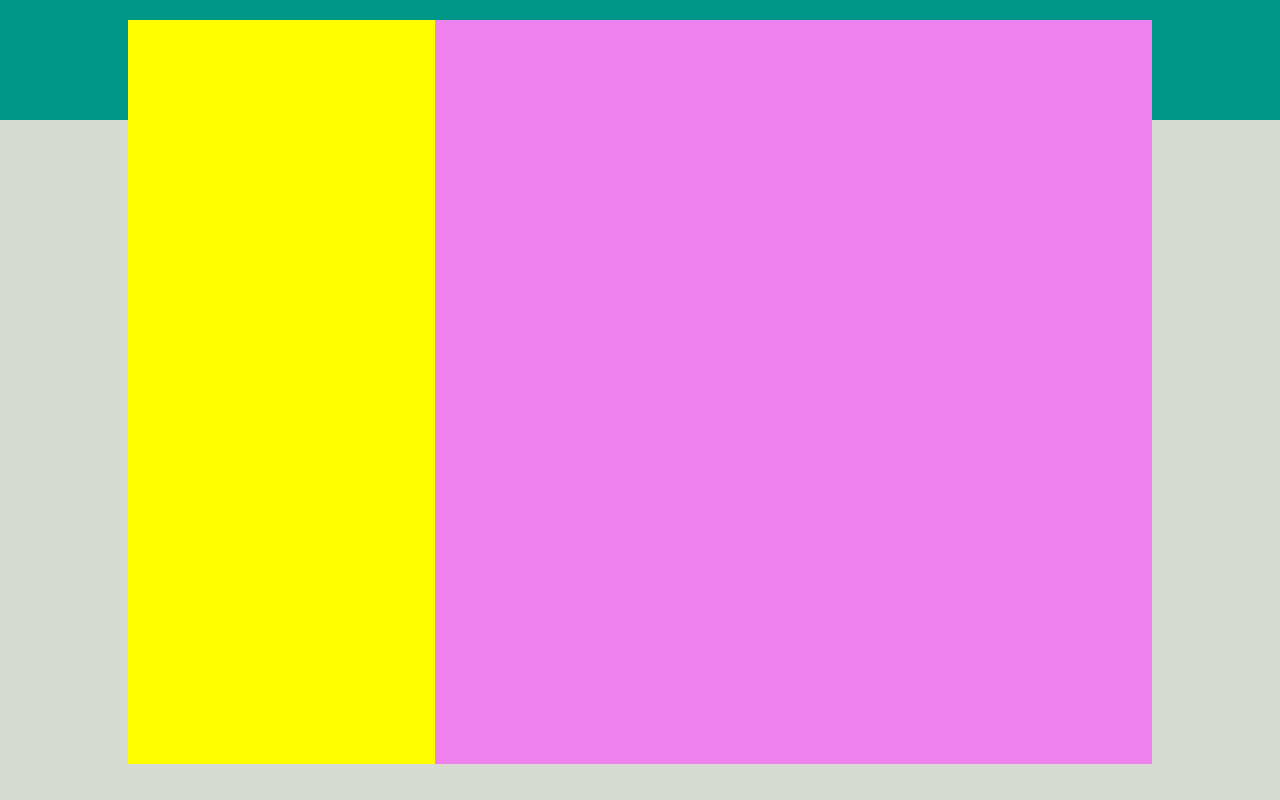
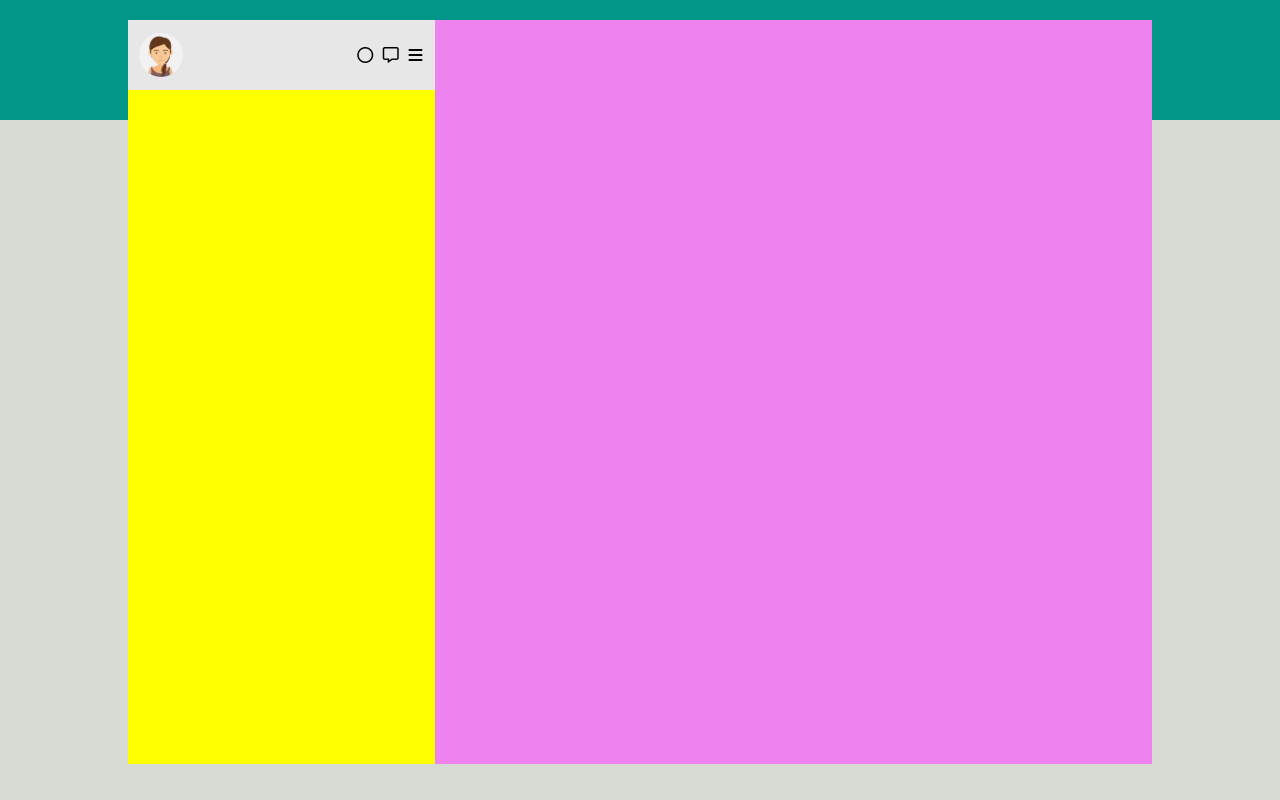
Before and after one commit to GiorgioDellutri/vue-boolzapp, a plain HTML site: page index.html in a window 1280 px wide. Drawn offline with nearby package versions, Linux system fonts and the light colour scheme.

Commit message:
profile section

```diff
--- a/css/style.css
+++ b/css/style.css
@@ -5,7 +5,6 @@
 }
 
 body{
-    color: whitesmoke;
 }
 
 header{
@@ -42,3 +41,27 @@ div.chat{
     flex-basis: 70%;
     background-color: violet;
 }
+
+div.user-section{
+    height: 70px;
+    display: flex;
+    justify-content: space-between;
+    align-items: center;
+    background-color: #E7E7E7;
+    padding: .5rem;
+}
+
+div.img-user{
+    height: 50px;
+    width: 50px;
+    padding: .2rem;
+}
+
+div.img-user img{
+    width: 100%;
+    border-radius: 50px;
+}
+
+div.icons i{
+    padding:.3rem;
+}
--- a/index.html
+++ b/index.html
@@ -19,6 +19,16 @@
             <main>
                 <div class="container">
                     <div class="sidebar">
+                        <div class="user-section">
+                            <div class="img-user">
+                                <img src="./img/avatar_io.jpg" alt="img profile">
+                            </div>
+                            <div class="icons">
+                                <i class="fa-regular fa-circle"></i>
+                                <i class="fa-regular fa-message"></i>
+                                <i class="fa-solid fa-bars"></i>
+                            </div>
+                        </div>
                     </div>
                     <div class="chat">
                     </div>
```
